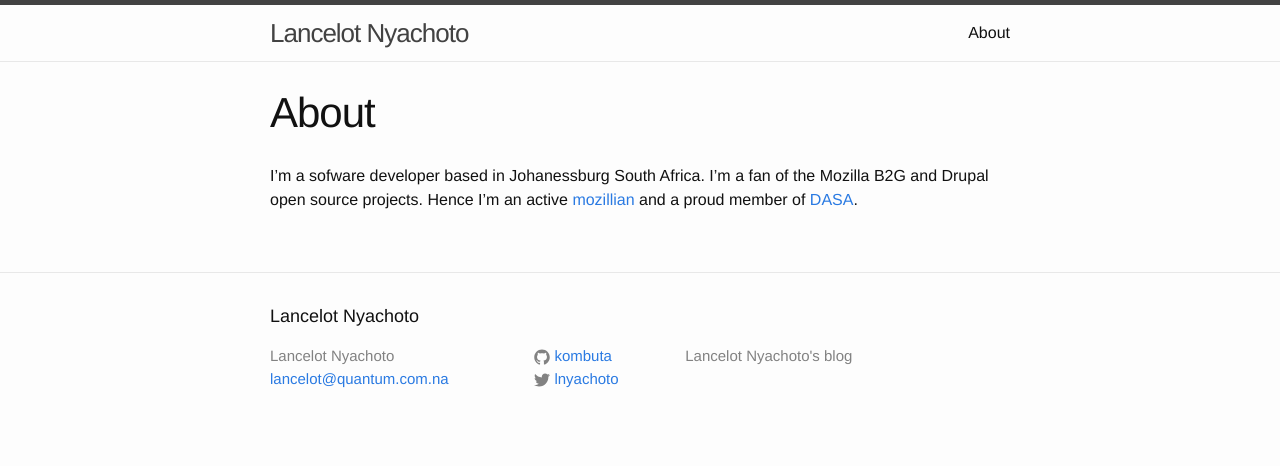
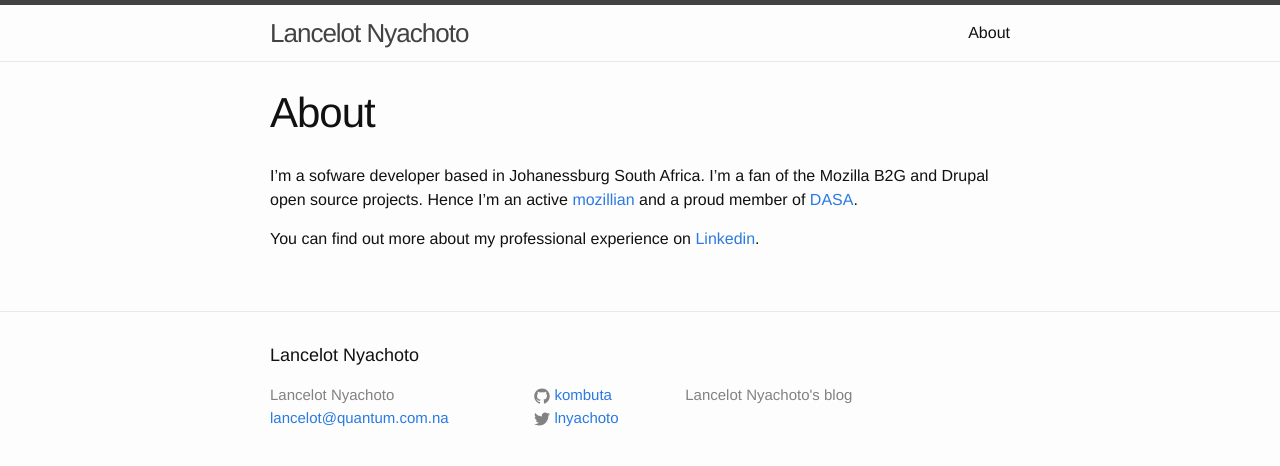
Before and after one commit to kombuta/kombuta.github.io, a Jekyll site: the page built from about.md, in a window 1280 px wide. Shown: the top 466 px of the page. Built offline with Jekyll 4.4.1, drawn with Linux system fonts in a browser that asks for light colours.

Commit message:
Added back linkedin profile

```diff
--- a/about.md
+++ b/about.md
@@ -5,3 +5,5 @@
 ---
 
 I'm a sofware developer based in Johanessburg South Africa. I'm a fan of the Mozilla B2G and Drupal open source projects. Hence I'm an active [mozillian](https://mozillians.org/en-US/u/l49eP4qWYIZUgPswAdN1D5evjg4/) and a proud member of [DASA](http://www.dasa.org.za).
+
+You can find out more about my professional experience on [Linkedin](https://www.linkedin.com/in/lnyachoto).
```
